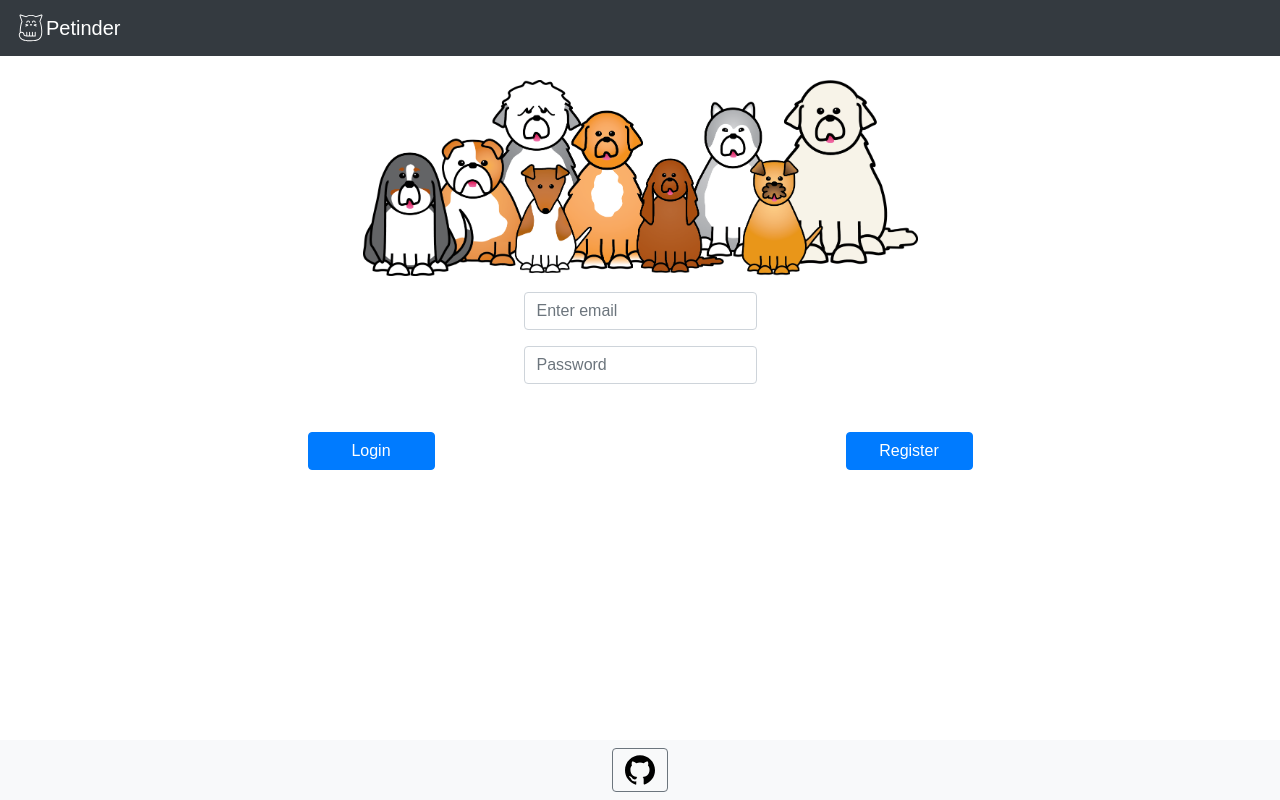
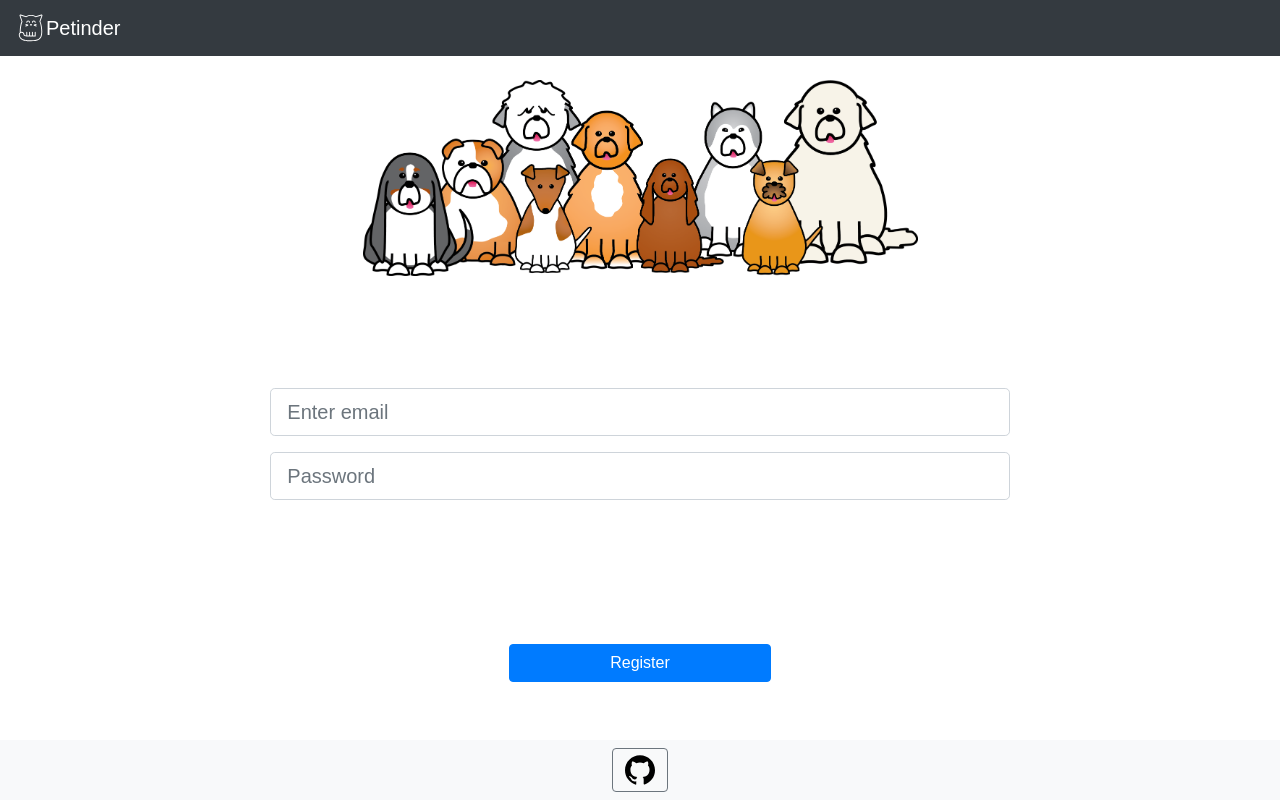
Before and after one commit to adliano/thepetinder_react, a React (Create React App) app in the folder client/: page / in a window 1280 px wide. Built offline with nearby package versions, Linux system fonts and the light colour scheme.

Commit message:
Login page 90% ready

```diff
--- a/client/src/App.js
+++ b/client/src/App.js
@@ -1,8 +1,8 @@
 import React, { Component } from 'react'
 // Import Pages
 // import SplashPage from './pages/SplashPage'
-import ShelterLogin from './pages/Shelter_Login'
-// import ShelterRegister from './pages/Shelter_Register'
+// import ShelterLogin from './pages/Shelter_Login'
+import ShelterRegister from './pages/Shelter_Register'
 
 // import logo from "./logo.svg";
 // import "./App.css";
@@ -15,8 +15,8 @@ class App extends Component {
     return (
       <>
         {/* <SplashPage /> */}
-        <ShelterLogin />
-        {/* <ShelterRegister /> */}
+        {/* <ShelterLogin /> */}
+        <ShelterRegister />
       </>
     )
   }
--- a/client/src/pages/Shelter_Login.js
+++ b/client/src/pages/Shelter_Login.js
@@ -40,17 +40,28 @@ class ShelterRegister extends Component {
       <>
         <PetNavBar />
         <PetinderLogo />
+        <br />
+        <br />
+        <br />
+        <br />
+
         <Container className='my-2 p-2 text-center'>
-          <Row className="justify-content-lg-center" >
+          <Row className="justify-content-md-center" >
+          <Col xs={12} md={8}>
           <Form>
             <Form.Group controlId="formGroupEmail">
-              <Form.Control type="email" placeholder="Enter email" />
+              <Form.Control size="lg" type="email" placeholder="Enter email" />
             </Form.Group>
             <Form.Group controlId="formGroupPassword">
-              <Form.Control type="password" placeholder="Password" />
+              <Form.Control size="lg" type="password" placeholder="Password" />
             </Form.Group>
           </Form>
+          </Col>
           </Row>
+          <br />
+          <br />
+          <br />
+          <br />
 
           <Row className='m-3 p-2'>
             <Col md>
--- a/client/src/pages/Shelter_Register.js
+++ b/client/src/pages/Shelter_Register.js
@@ -1,13 +1,75 @@
 import React, { Component } from 'react';
-// import logo from "./logo.svg";
-// import "./App.css";
+// Use Bootstrap Components
+import Container from 'react-bootstrap/Container'
+import Row from 'react-bootstrap/Row'
+import Col from 'react-bootstrap/Col'
+import Button from 'react-bootstrap/Button'
+import Form from 'react-bootstrap/Form'
+
+// Use Application Components
 import PetNavBar from '../components/PetNavBar'
+import PetinderLogo from '../components/PetinderLogo'
+import PetFooter from '../components/PetFooter'
+
 
 class ShelterRegister extends Component {
+  /**
+     * onButtonClick()
+     * Event listener used for buttons
+     */
+    onButtonClick = (event) => {
+
+      let _element = event.target
+
+      if(_element.textContent === 'User'){
+          console.log('send user to user home page')
+          //Place logic here later
+      }
+      else{
+          console.log('send Shelter to shelter home page')
+          //Place logic here later
+      }
+  }
+  /**
+  *
+  * Render
+  *
+  */
   render () {
     return (
       <>
         <PetNavBar />
+        <PetinderLogo />
+        <br />
+        <br />
+        <br />
+        <br />
+
+        <Container className='my-2 p-2 text-center'>
+          <Row className="justify-content-md-center" >
+          <Col xs={12} md={8}>
+          <Form>
+            <Form.Group controlId="formGroupEmail">
+              <Form.Control size="lg" type="email" placeholder="Enter email" />
+            </Form.Group>
+            <Form.Group controlId="formGroupPassword">
+              <Form.Control size="lg" type="password" placeholder="Password" />
+            </Form.Group>
+          </Form>
+          </Col>
+          </Row>
+          <br />
+          <br />
+          <br />
+          <br />
+
+          <Row className='m-3 p-2'>
+            <Col md>
+              <Button className='w-25 m-2' variant='primary' onClick={this.onButtonClick}>Register</Button>
+            </Col>
+          </Row>
+        </Container>
+        <PetFooter />
       </>
     )
   }
```
